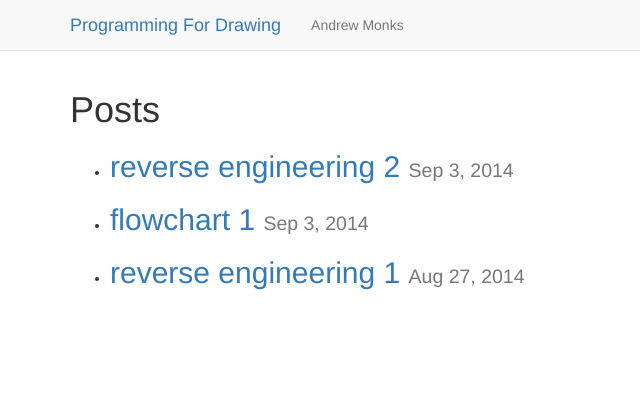
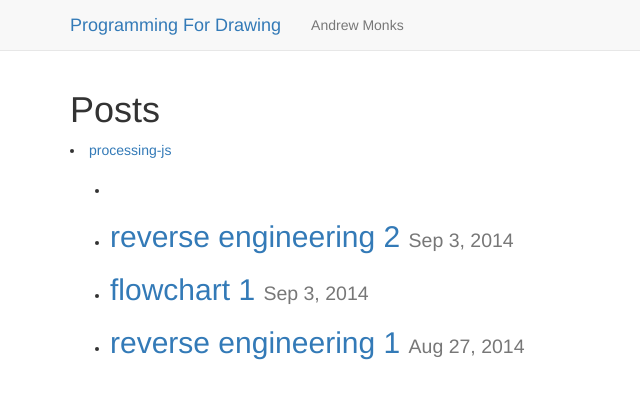
Before and after one commit to amonks/pfordrawing, a Jekyll site: the page built from index.html, in a window 1280 px wide. Shown: the top 399 px of the page, without its empty margins (0-640 px from the left). Built offline with Jekyll 4.4.1, drawn with Linux system fonts in a browser that asks for light colours; nearby versions of some CDN libraries.

Commit message:
prettying up index page

```diff
--- a/index.html
+++ b/index.html
@@ -7,14 +7,18 @@ title: "Programming For Drawing"
 
   <h1 class="page-heading">Posts</h1>
 
-  <ul class="post-list">
-    {% for post in site.posts %}
+  {% for category in site.categories %}
+  <li><a name="{{ category | first }}">{{ category | first }}</a>
+    <ul>
+      {% for posts in category %} {% for post in posts %}
       <li>
         <h2>
           <a class="post-link" href="{{ post.url | prepend: site.baseurl }}">{{ post.title }} <span class="post-meta small">{{ post.date | date: "%b %-d, %Y" }}</span></a>
         </h2>
       </li>
-    {% endfor %}
-  </ul>
+      {% endfor %} {% endfor %}
+    </ul>
+  </li>
+  {% endfor %}
 
 </div>
```
